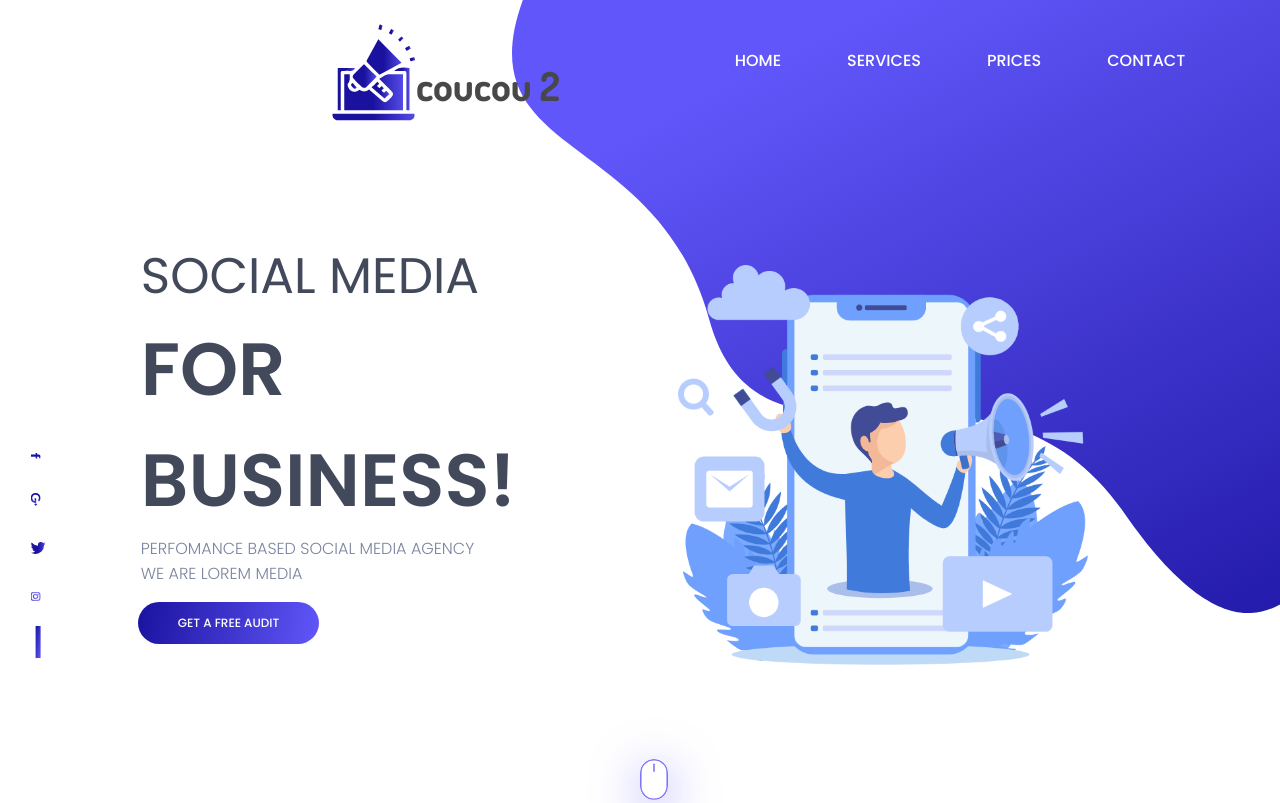
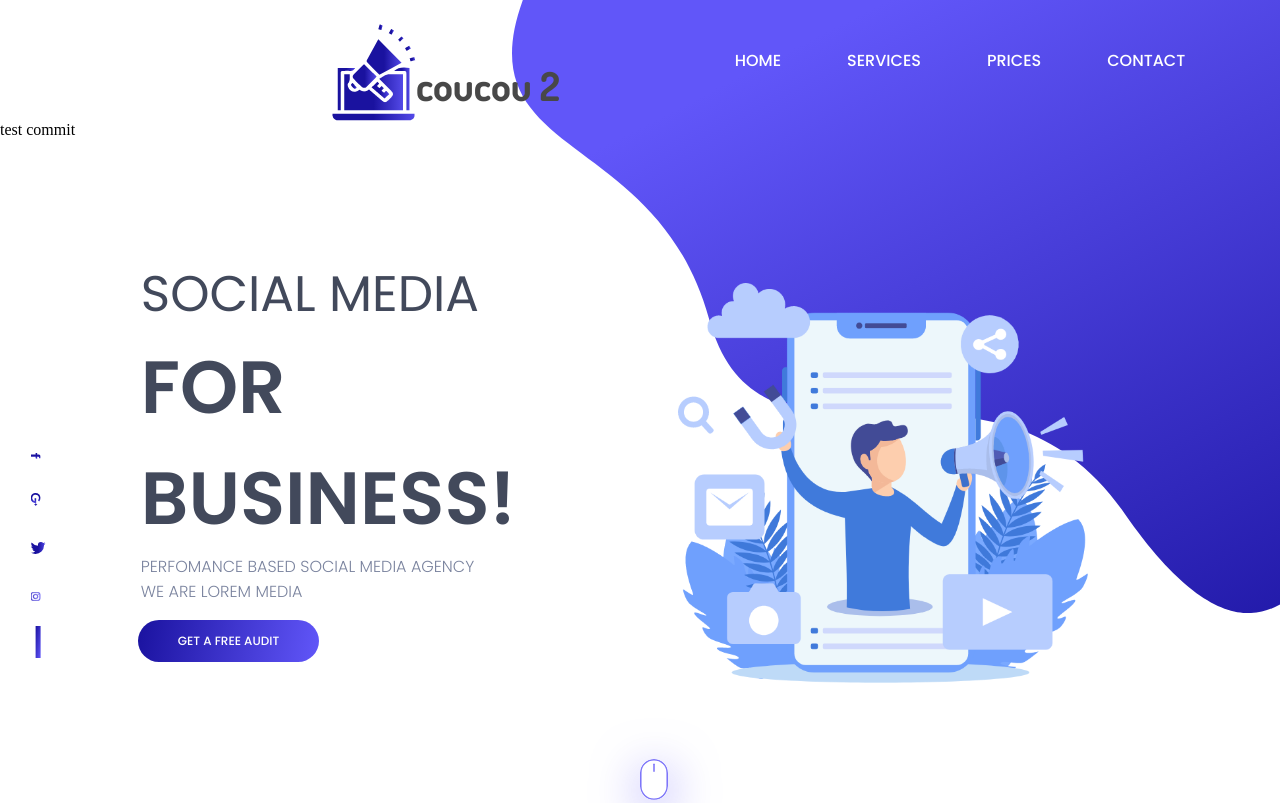
Before and after one commit to SofianSLIMANI/test-vercel, a website: page index.html in a window 1280 px wide. Shown: the top 803 px of the page. Drawn offline with Linux system fonts and the light colour scheme.

Commit message:
Add div in nav

```diff
--- a/index.html
+++ b/index.html
@@ -26,6 +26,7 @@
 
     </div>
 
+
     <!-- Image de vague en haut à droite -->
     <img src="./img/wave.svg" alt="waves" class="abso top">
 
@@ -44,6 +45,9 @@
             <a href="#Pri" class="navA" title="Our prices">PRICES</a>
             <a href="#New" class="navA" title="Contact us">CONTACT</a>
         </nav>
+        <div class="nav">
+            test commit
+        </div>
     </header>
 
 
```
